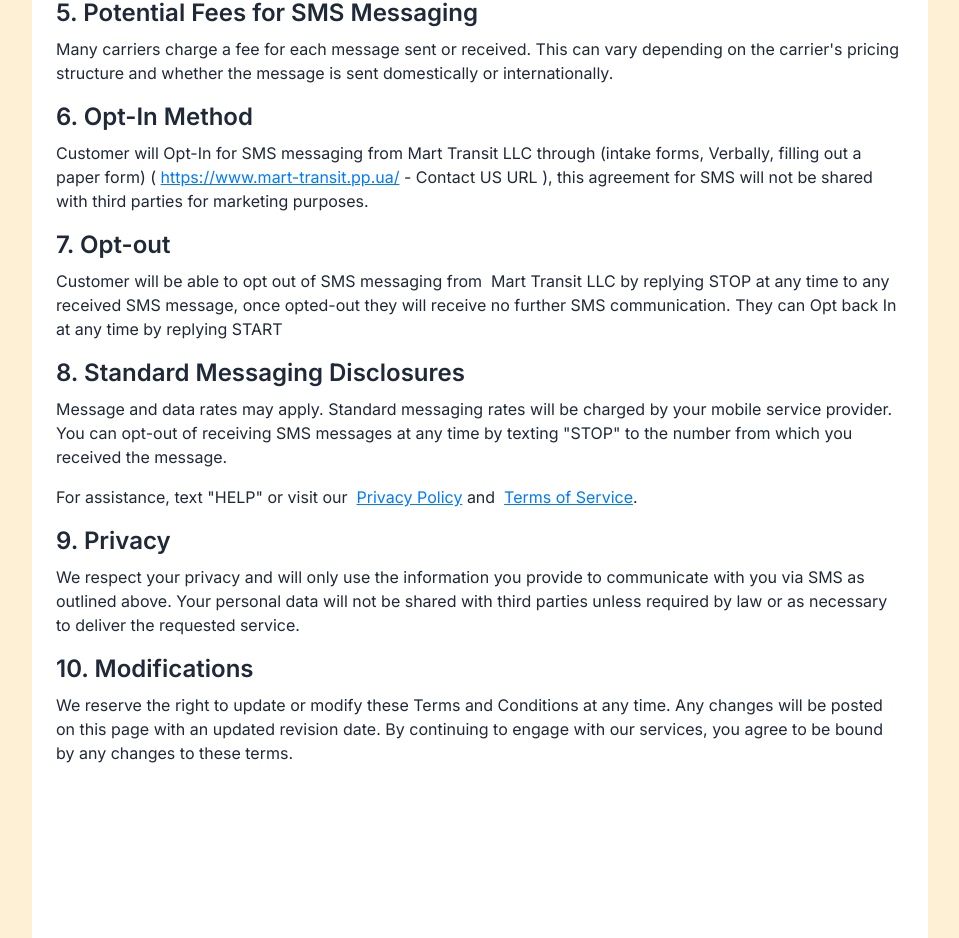
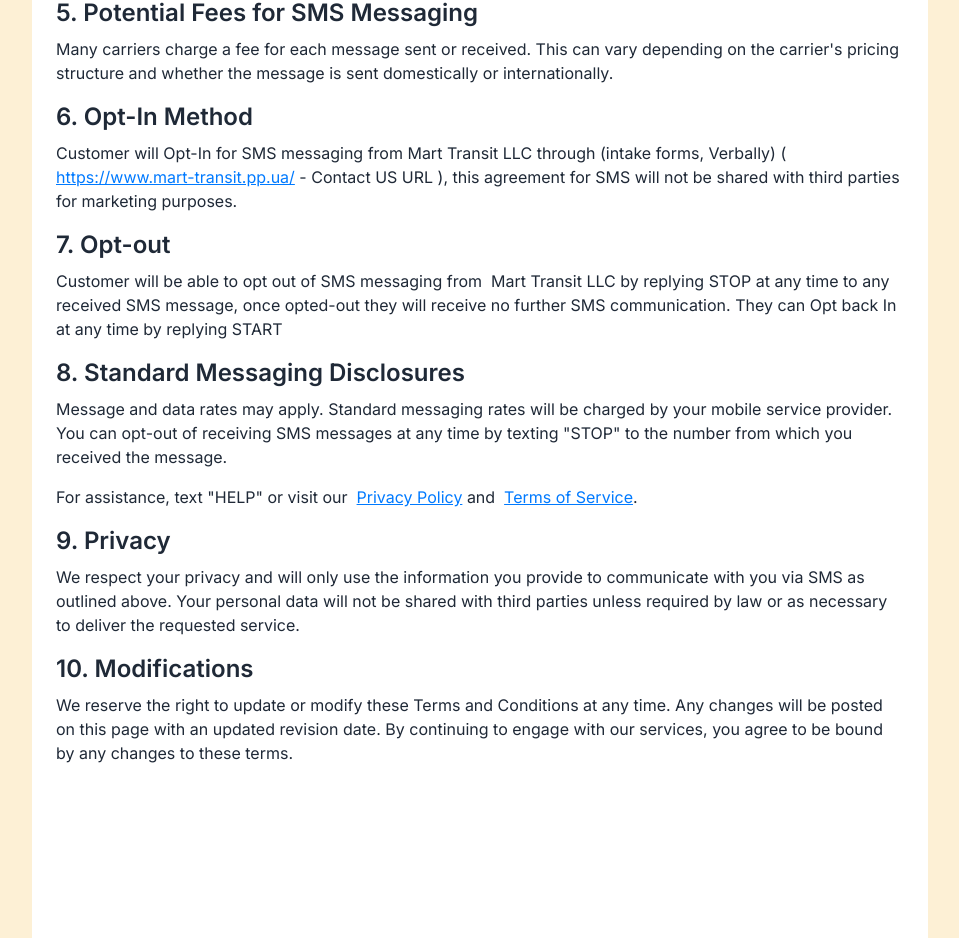
Before and after one commit to Nazarii07/truck-project, a Next.js app: page /terms-conditions in a window 1280 px wide. Shown: the part 870-1808 px from the top of the page, without its empty margins (160-1119 px from the left). Built offline with nearby package versions, Linux system fonts and the light colour scheme.

Commit message:
fix terms of condition

```diff
--- a/src/app/terms-conditions/page.tsx
+++ b/src/app/terms-conditions/page.tsx
@@ -82,7 +82,7 @@ const TermsAndConditions: React.FC = () => {
       <h2 className="text-2xl font-semibold mb-2">6. Opt-In Method</h2>
       <p className="mb-4">
         Customer will Opt-In for SMS messaging from Mart Transit LLC through
-        (intake forms, Verbally, filling out a paper form) ({" "}
+        (intake forms, Verbally) ({" "}
         <Link href={"https://www.mart-transit.pp.ua/"}>
           <span className="underline cursor-pointer text-linkColor">
             https://www.mart-transit.pp.ua/
```
